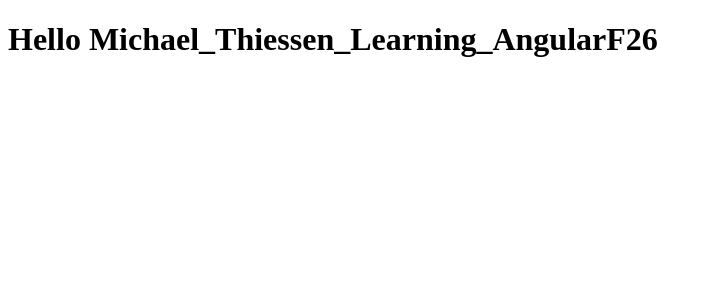
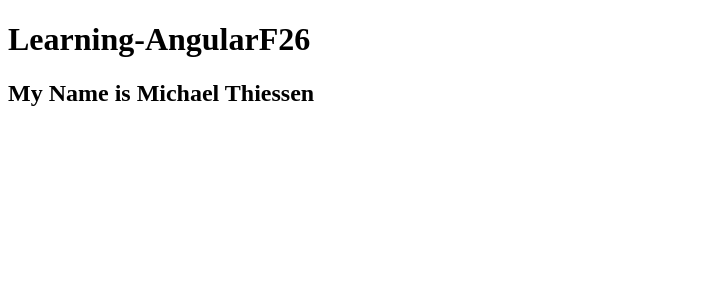
Before and after one commit to W0828571/Michael_Thiessen_Learning_AngularF26, an Angular app: page / in a window 1280 px wide. Shown: the top 300 px of the page, without its empty margins (0-712 px from the left). Built offline with nearby package versions, Linux system fonts and the light colour scheme.

Commit message:
changed the practice code to be the proper code for assignment 1

```diff
--- a/src/app/app.html
+++ b/src/app/app.html
@@ -1 +1,2 @@
-<h1> Hello {{title()}} </h1>
+<h1>{{ title }}</h1>
+<h2>My Name is {{ name }}</h2>
--- a/src/app/app.ts
+++ b/src/app/app.ts
@@ -8,5 +8,6 @@
   templateUrl: './app.html',
 })
 export class App {
-  protected readonly title = signal('Michael_Thiessen_Learning_AngularF26');
+  title =  'Learning-AngularF26';
+  name = 'Michael Thiessen'
 }
```
Also changed, not shown: 1 other file (tests, documents, lock files or other folders).
